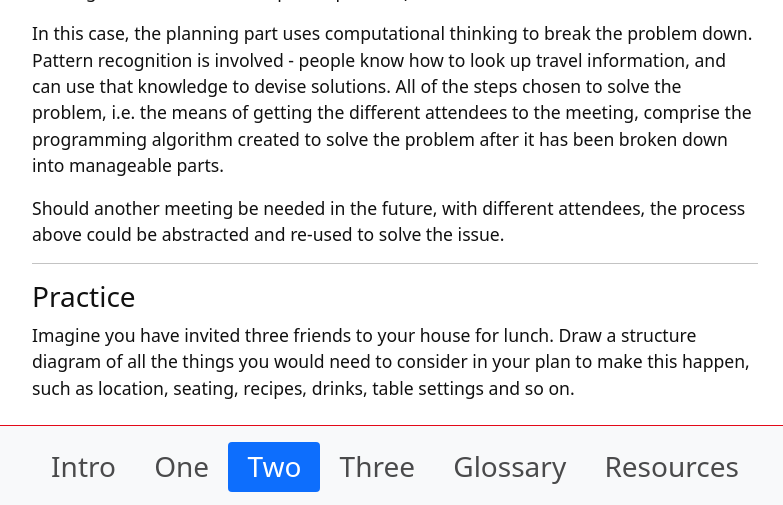
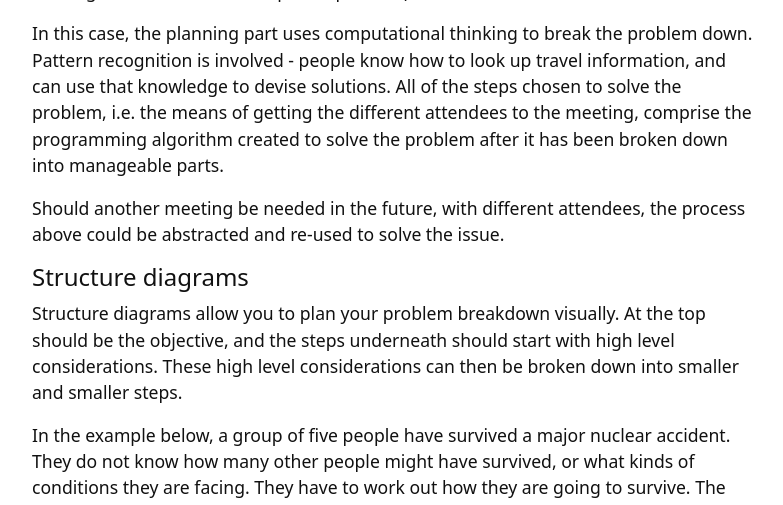
Before and after one commit to weaverbel/intro-computational-thinking, a Jekyll site: the page built from content/2-lesson.md, in a window 1280 px wide and 1400 px high, scrolled down 2271 px. Shown: the top 505 px of the window, without its empty margins (245-1028 px from the left). Built offline with Jekyll 4.4.1, drawn with Linux system fonts in a browser that asks for light colours; some of the changed text lies outside the part shown.

Commit message:
Update 2-lesson.md
add nuclear

```diff
--- a/content/2-lesson.md
+++ b/content/2-lesson.md
@@ -52,6 +52,14 @@ In this case, the planning part uses computational thinking to break the problem
 
 Should another meeting be needed in the future, with different attendees, the process above could be abstracted and re-used to solve the issue.
 
+#### Structure diagrams
+
+Structure diagrams allow you to plan your problem breakdown visually. At the top should be the objective, and the steps underneath should start with high level considerations. These high level considerations can then be broken down into smaller and smaller steps.
+
+In the example below, a group of five people have survived a major nuclear accident. They do not know how many other people might have survived, or what kinds of conditions they are facing. They have to work out how they are going to survive. The diagram is the start of their thinking about their immediate needs.
+
+{% include figure.html img="struc-diag.png" alt="Structure diagram" caption="Sample structure diagram" width="85%" %}
+
 ---------
 
 ### Practice
```
